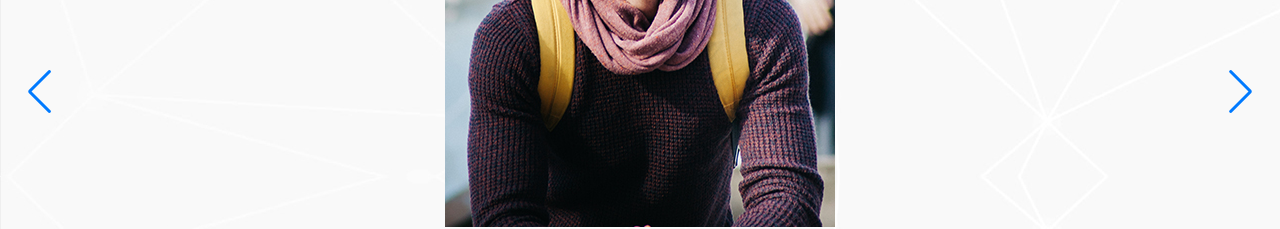
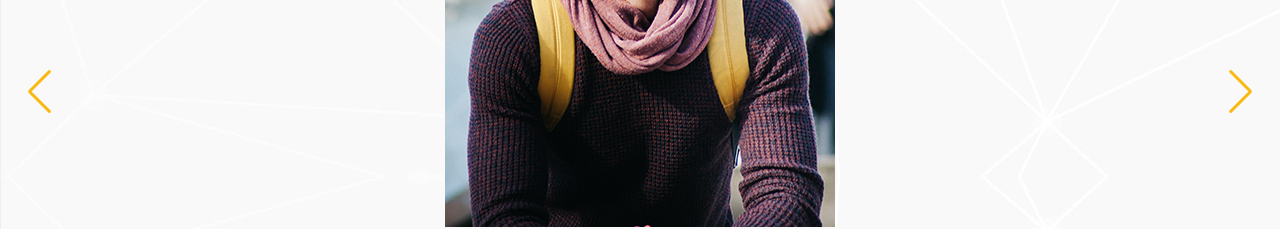
Before and after one commit to parsaes85/bittrader, a website with bundled scripts: page index.html in a window 1280 px wide. Shown: the part 5361-5590 px from the top of the page. Built offline with nearby package versions, Linux system fonts and the light colour scheme; files whose address does not match are found by name.

Commit message:
change swiper navigations color

```diff
--- a/tailwindcss/input.css
+++ b/tailwindcss/input.css
@@ -1,3 +1,7 @@
+:root {
+    --swiper-theme-color: #fab912 !important;
+}
+
 @tailwind base;
 @tailwind components;
 @tailwind utilities;
```
Also changed, not shown: tailwindcss/output.css.
